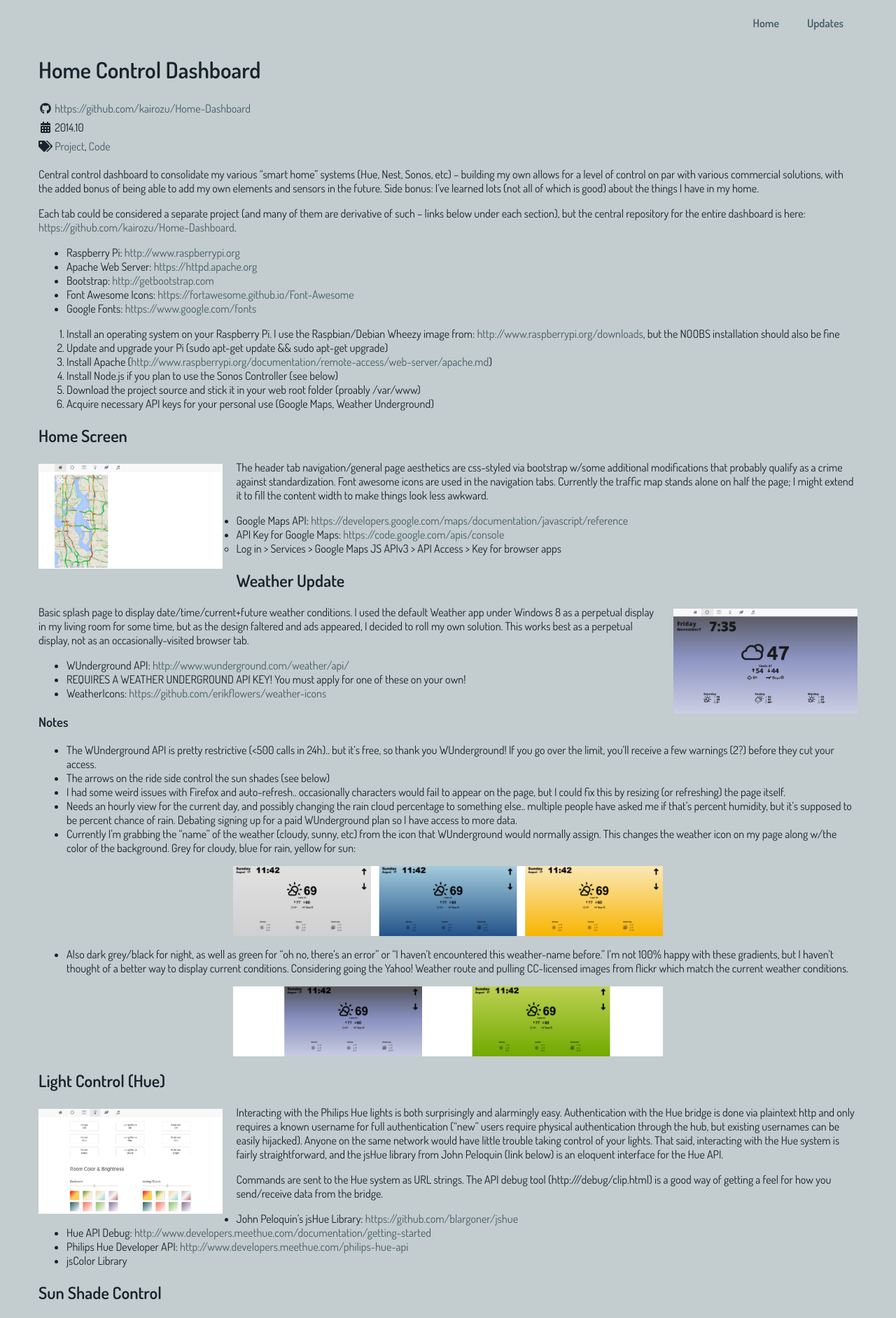
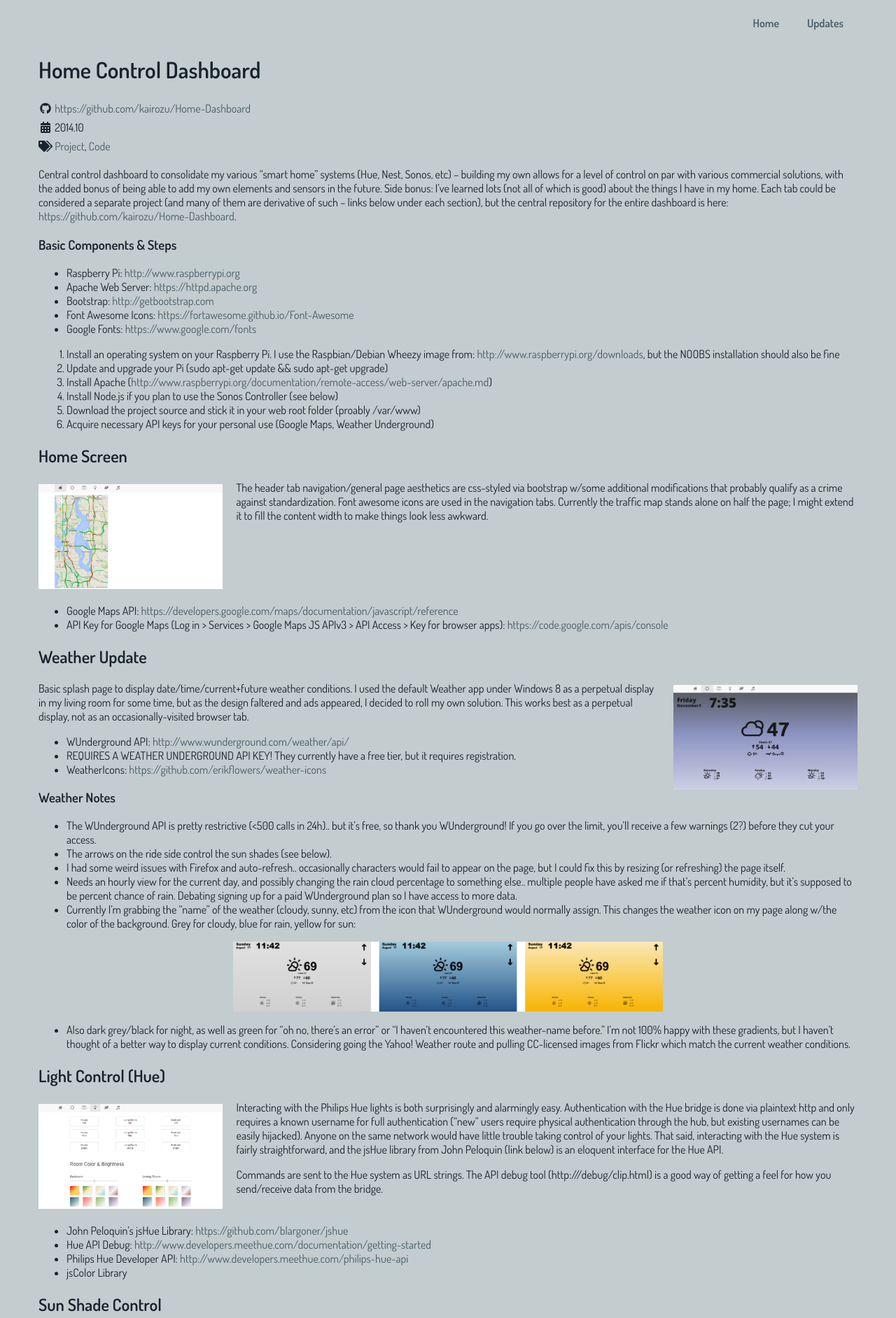
Before and after one commit to kairozu/kairozu.github.io, a Jekyll site: the page built from updates/_posts/2014-10-10-homedashboard.md, in a window 1280 px wide. Shown: the top 1884 px of the page at 70% size. Built offline with Jekyll 4.4.1, drawn with Linux system fonts in a browser that asks for light colours; nearby versions of some CDN libraries; some of the changed text lies outside the part shown.

Commit message:
home dashboard formatting

```diff
--- a/css/main.css
+++ b/css/main.css
@@ -63,6 +63,13 @@
     line-height: 1.7em;
 }
 
+.spacerClear {
+    width: 100%;
+    height: 0px;
+    display: block;
+    clear: both;
+}
+
 .image_r { float: right; margin: 5px 0 5px 20px; }
 .image_l { float: left; margin: 5px 20px 5px 0; }
 .image_center { margin: 0 auto; display: block; }
--- a/updates/_posts/2014-10-10-homedashboard.md
+++ b/updates/_posts/2014-10-10-homedashboard.md
@@ -5,10 +5,9 @@
 hasimg: /images/homedash.png
 tags: project code
 ---
-Central control dashboard to consolidate my various "smart home" systems (Hue, Nest, Sonos, etc) -- building my own allows for a level of control on par with various commercial solutions, with the added bonus of being able to add my own elements and sensors in the future. Side bonus: I've learned lots (not all of which is good) about the things I have in my home.
+Central control dashboard to consolidate my various "smart home" systems (Hue, Nest, Sonos, etc) -- building my own allows for a level of control on par with various commercial solutions, with the added bonus of being able to add my own elements and sensors in the future. Side bonus: I've learned lots (not all of which is good) about the things I have in my home. Each tab could be considered a separate project (and many of them are derivative of such -- links below under each section), but the central repository for the entire dashboard is here: [https://github.com/kairozu/Home-Dashboard](https://github.com/kairozu/Home-Dashboard).
 
-Each tab could be considered a separate project (and many of them are derivative of such -- links below under each section), but the central repository for the entire dashboard is here: [https://github.com/kairozu/Home-Dashboard](https://github.com/kairozu/Home-Dashboard).
-
+### Basic Components & Steps
 * Raspberry Pi: [http://www.raspberrypi.org](http://www.raspberrypi.org/)
 * Apache Web Server: [https://httpd.apache.org](https://httpd.apache.org/)
 * Bootstrap: [http://getbootstrap.com](http://getbootstrap.com/)
@@ -27,9 +26,10 @@
 
 The header tab navigation/general page aesthetics are css-styled via bootstrap w/some additional modifications that probably qualify as a crime against standardization. Font awesome icons are used in the navigation tabs. Currently the traffic map stands alone on half the page; I might extend it to fill the content width to make things look less awkward.
 
+<div class="spacerClear"></div>
+
 * Google Maps API: [https://developers.google.com/maps/documentation/javascript/reference](https://developers.google.com/maps/documentation/javascript/reference)
-* API Key for Google Maps: [https://code.google.com/apis/console](https://code.google.com/apis/console)
-	* Log in > Services > Google Maps JS APIv3 > API Access > Key for browser apps
+* API Key for Google Maps (Log in > Services > Google Maps JS APIv3 > API Access > Key for browser apps): [https://code.google.com/apis/console](https://code.google.com/apis/console)
 
 ## Weather Update
 <img class="image_r" height="150" alt="weather" src="/images/weather.png" />
@@ -37,21 +37,19 @@
 Basic splash page to display date/time/current+future weather conditions. I used the default Weather app under Windows 8 as a perpetual display in my living room for some time, but as the design faltered and ads appeared, I decided to roll my own solution. This works best as a perpetual display, not as an occasionally-visited browser tab.
 
 * WUnderground API: [http://www.wunderground.com/weather/api/](http://www.wunderground.com/weather/api/)
-* REQUIRES A WEATHER UNDERGROUND API KEY! You must apply for one of these on your own!
+* REQUIRES A WEATHER UNDERGROUND API KEY! They currently have a free tier, but it requires registration.
 * WeatherIcons: [https://github.com/erikflowers/weather-icons](https://github.com/erikflowers/weather-icons)
 
-### Notes
+### Weather Notes
 * The WUnderground API is pretty restrictive (<500 calls in 24h).. but it's free, so thank you WUnderground! If you go over the limit, you'll receive a few warnings (2?) before they cut your access.
-* The arrows on the ride side control the sun shades (see below)
+* The arrows on the ride side control the sun shades (see below).
 * I had some weird issues with Firefox and auto-refresh.. occasionally characters would fail to appear on the page, but I could fix this by resizing (or refreshing) the page itself.
 * Needs an hourly view for the current day, and possibly changing the rain cloud percentage to something else.. multiple people have asked me if that's percent humidity, but it's supposed to be percent chance of rain. Debating signing up for a paid WUnderground plan so I have access to more data.
 * Currently I'm grabbing the "name" of the weather (cloudy, sunny, etc) from the icon that WUnderground would normally assign. This changes the weather icon on my page along w/the color of the background. Grey for cloudy, blue for rain, yellow for sun:
 
 <img class="image_center" height="100" alt="green blue yellow weather screens" src="/images/weather-gby.png" />
 
-* Also dark grey/black for night, as well as green for "oh no, there's an error" or "I haven't encountered this weather-name before." I'm not 100% happy with these gradients, but I haven't thought of a better way to display current conditions. Considering going the Yahoo! Weather route and pulling CC-licensed images from flickr which match the current weather conditions.
-
-<img class="image_center" height="100" alt="night and green weather screens" src="/images/weather-ng.png" />
+* Also dark grey/black for night, as well as green for "oh no, there's an error" or "I haven't encountered this weather-name before." I'm not 100% happy with these gradients, but I haven't thought of a better way to display current conditions. Considering going the Yahoo! Weather route and pulling CC-licensed images from Flickr which match the current weather conditions.
 
 ## Light Control (Hue)
 <img class="image_l" height="150" alt="lights" src="/images/lights.png" />
@@ -59,6 +57,8 @@
 Interacting with the Philips Hue lights is both surprisingly and alarmingly easy. Authentication with the Hue bridge is done via plaintext http and only requires a known username for full authentication ("new" users require physical authentication through the hub, but existing usernames can be easily hijacked). Anyone on the same network would have little trouble taking control of your lights. That said, interacting with the Hue system is fairly straightforward, and the jsHue library from John Peloquin (link below) is an eloquent interface for the Hue API.
 
 Commands are sent to the Hue system as URL strings. The API debug tool (http://<bridge ip address>/debug/clip.html) is a good way of getting a feel for how you send/receive data from the bridge.
+
+<div class="spacerClear"></div>
 
 * John Peloquin's jsHue Library: [https://github.com/blargoner/jshue](https://github.com/blargoner/jshue)
 * Hue API Debug: [http://www.developers.meethue.com/documentation/getting-started](http://www.developers.meethue.com/documentation/getting-started)
@@ -77,7 +77,10 @@
 * Optoisolators; one for each channel that you plan to use: [https://www.sparkfun.com/products/784](https://www.sparkfun.com/products/784)
 * Resistors (~350 Ohm)
 
-<img class="image_center" height="100" alt="somfy rf board connected to arduino" src="/images/denhikage_board.jpg" />
+<div class="flexBox">
+	<img height="300" alt="somfy rf board connected to arduino" src="/images/denhikage_board.jpg" />
+	<img height="300" alt="arduino & ethernet shield" src="/images/denhikage1.jpg" />
+</div>
 
 ### Sun Shade Notes
 * Somfy RF boards can be harvested from Somfy remotes -- purchase one that has however many channels you which to replicate. To clone an existing remote's settings, put both remotes on the channel you want to clone, then hold the button on the back of the original remote down for 2s (the shades will move up/down briefly), followed by holding the button on the back of the new remote down for 2s (the shades will again move up/down briefly). I seemed to have some issues with this process if I tried to do sequential channel programming, so after doing one channel, I'd wait about 5 minutes, do another channel, etc.
@@ -86,16 +89,15 @@
 * Arduino connects to ethernet shield which connects to the protoboard. Each 'control' (up, down, stop, and select) is run through an optoisolator (quad chip used in these examples) before connecting to a digital pin. Each LED is connected to an analog pin. I'm really bad at Fritzing, it turns out, but here's a spiderweb to illustrate.
 
 <div class="flexBox">
-	<img height="400" src="/images/denhikage-ss.png" />
-	<img height="400" src="/images/layout-messy.PNG" />
+	<img height="300" src="/images/denhikage-ss.png" />
+	<img height="300" src="/images/layout-messy.PNG" />
 </div>
 
 ## Climate Control (Nest)
 <img class="image_l" height="150" alt="leaf" src="/images/leaf.png" />
-Haven't finished this controller yet, but the Nest API seems fairly straightforward.
+Haven't finished this controller yet, but the Nest API seems fairly straightforward. The Nest API can be found here: [https://developer.nest.com/documentation/cloud/nest-api-intro](https://developer.nest.com/documentation/cloud/nest-api-intro).
 
-* Nest API: [https://developer.nest.com/documentation/cloud/nest-api-intro](https://developer.nest.com/documentation/cloud/nest-api-intro)
-
+<div class="spacerClear"></div>
 
 ## Music Dashboard (Sonos)
 Modified version of jishi's Node.js Sonos Web Controller. I primarily listen to Pandora channels over the Sonos system -- currently those must be added as favorites through another interface to be visible in this this web controller. To add different Sonos zones to a group, drag and drop in the left hand column.
```
Also changed, not shown: images/weather-ng.png (deleted), 1 other file.
